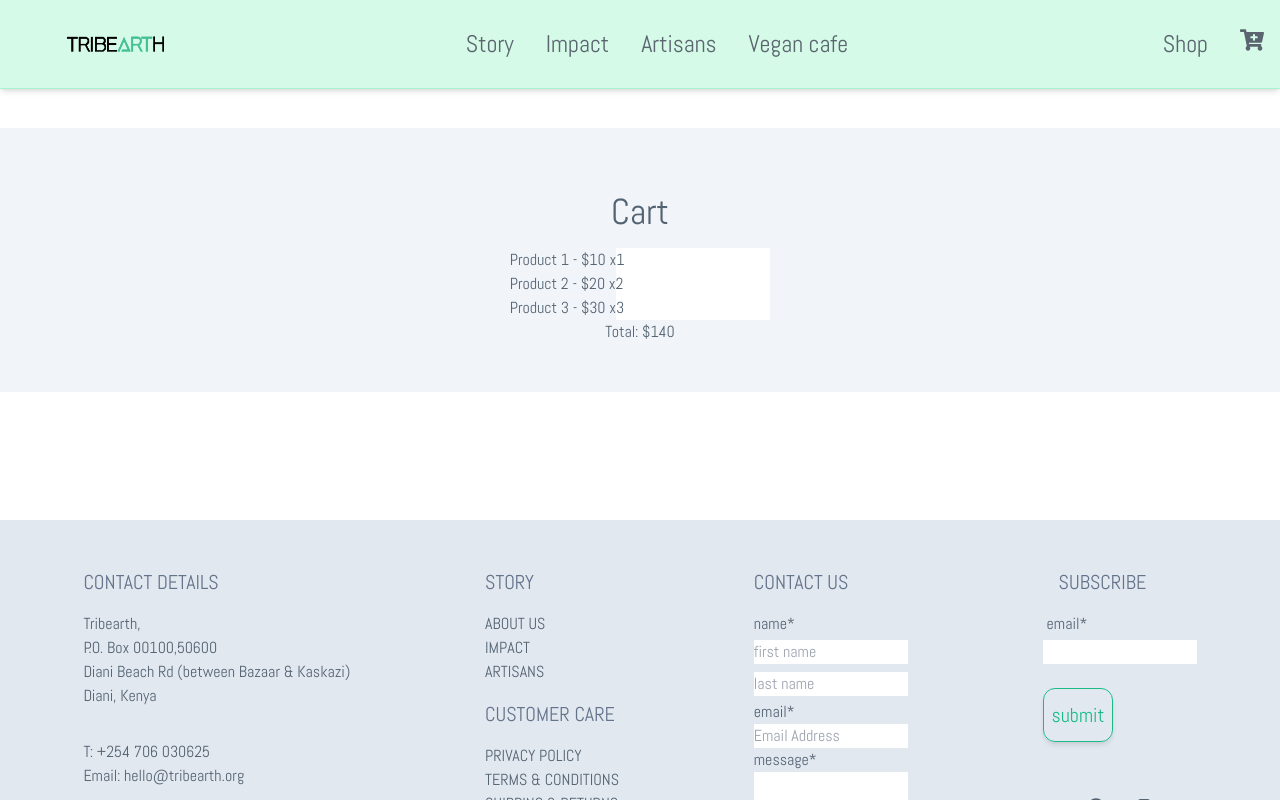
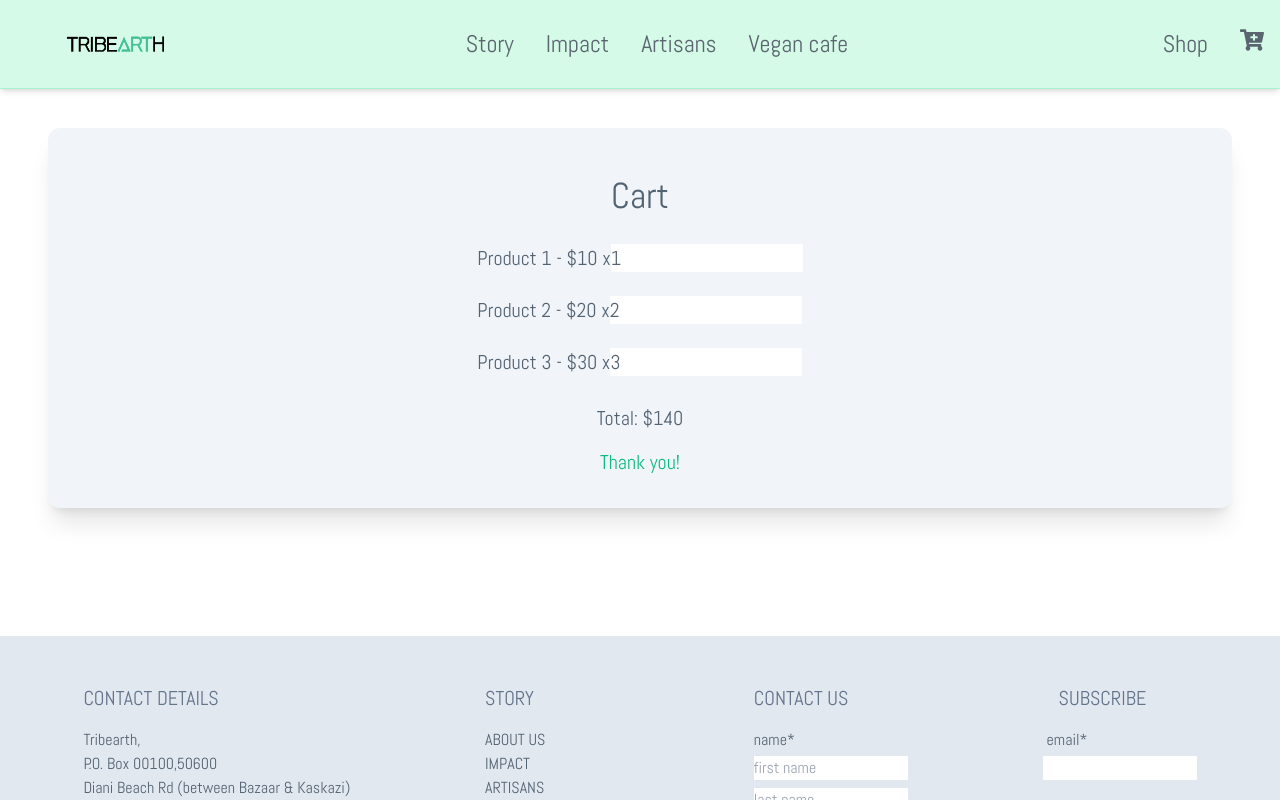
Before and after one commit to MatthewsRicky/tribearth, a React (Vite) app in the folder tribearth/: page /Cart in a window 1280 px wide. Shown: the top 800 px of the page. Built offline with nearby package versions, Linux system fonts and the light colour scheme; a web font is replaced by a local one.

Commit message:
Update Cart.jsx

```diff
--- a/tribearth/src/pages/Cart.jsx
+++ b/tribearth/src/pages/Cart.jsx
@@ -28,9 +28,10 @@ function Cart() {
 
   // Render the list of items in the cart
   const itemList = items.map(item => (
-    <li key={item.id}>
+    <li className='p-3' key={item.id}>
       {item.name} - ${item.price} x
       <input
+        className='outline-item'
         type="number"
         min="1"
         value={item.quantity}
@@ -42,10 +43,11 @@ function Cart() {
   return (
     <div>
       <Nav></Nav>
-      <div className='flex flex-col justify-center items-center p-12 bg-slate-100 mx-auto my-32'>
-        <h2 className='text-4xl m-4 bold'>Cart</h2>
-        <ul>{itemList}</ul>
-        <h3>Total: ${calculateTotal()}</h3>
+      <div className='flex flex-col justify-center items-center p-8 bg-slate-100 mx-12 my-32 rounded-xl shadow-xl'>
+        <h2 className='text-4xl m-4 bold '>Cart</h2>
+        <ul className='flex flex-col text-xl'>{itemList}</ul>
+        <h3 className='text-xl p-4'>Total: ${calculateTotal()}</h3>
+        <h1 className="text-xl text-emerald-500 p4">Thank you!</h1>
       </div>
       <Footer></Footer>
     </div>
```
